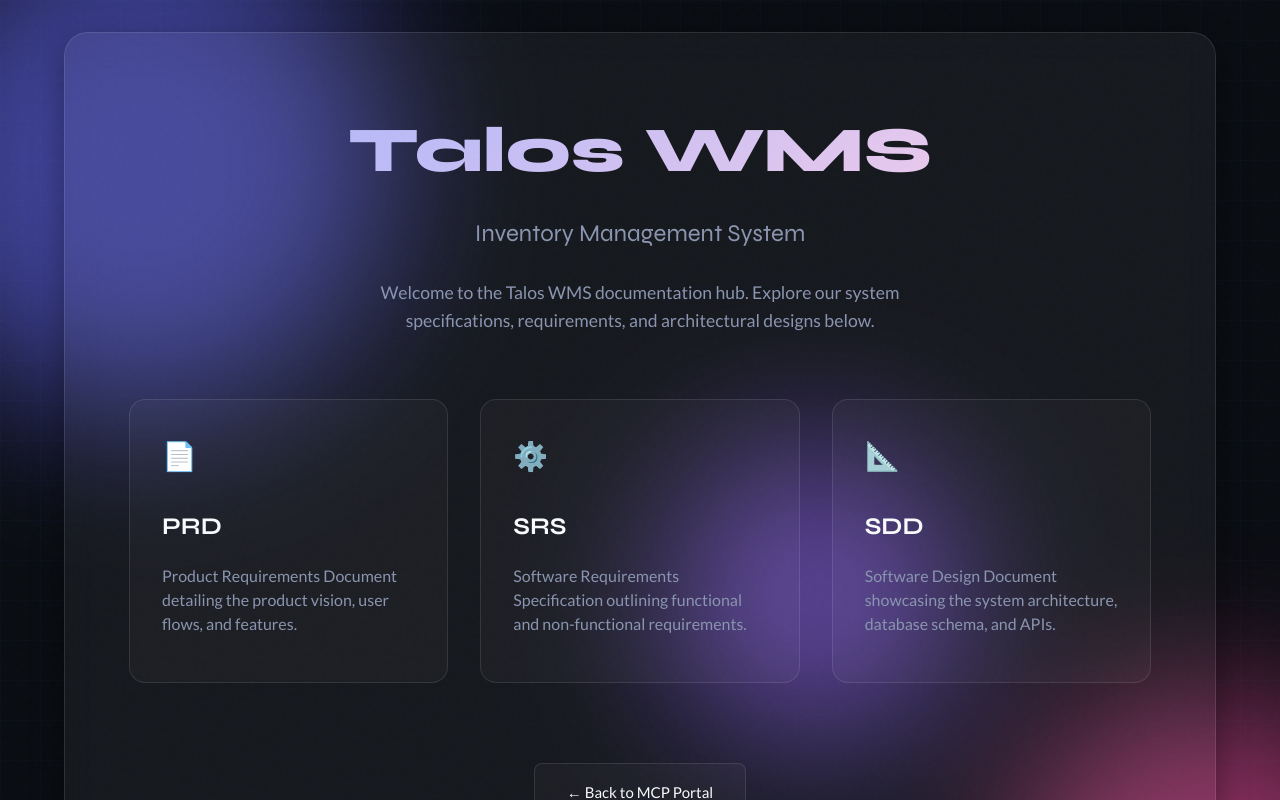
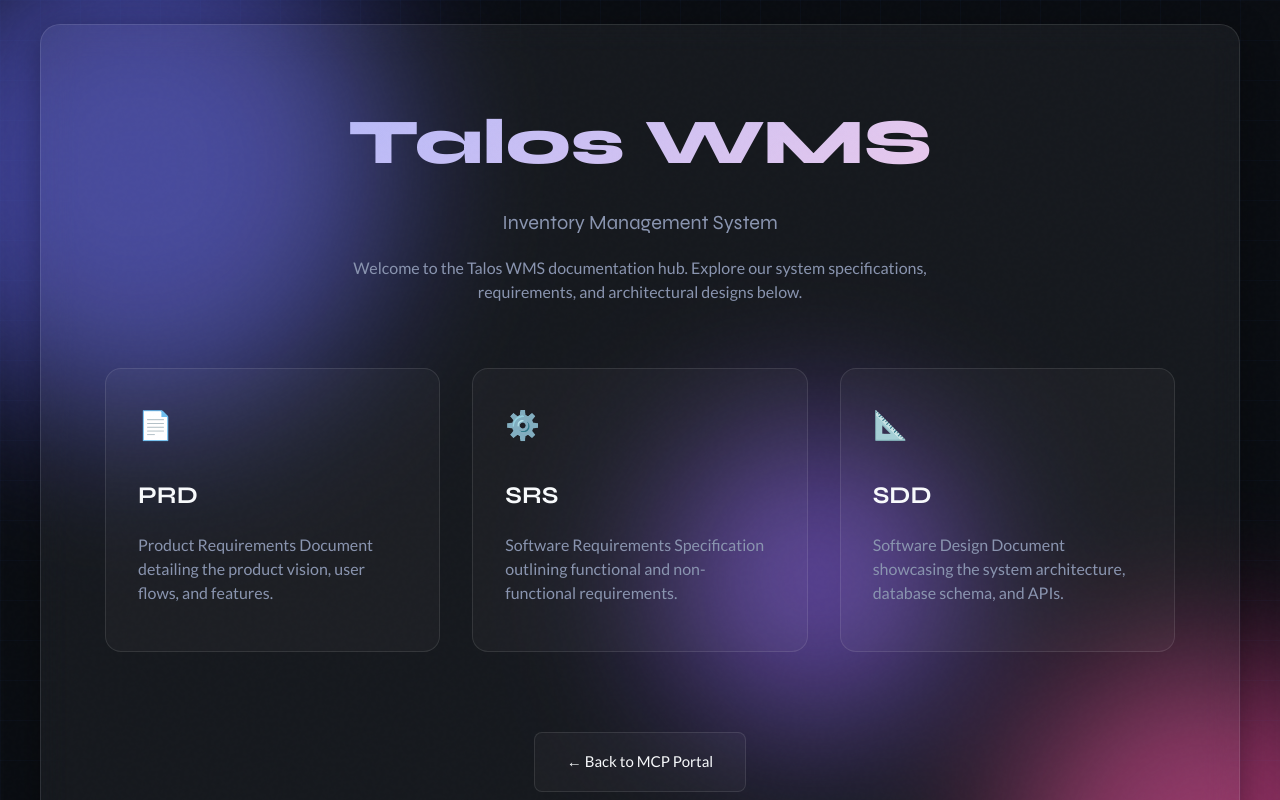
Before and after one commit to itteammcp/projectapps, a Next.js app: page /talos-wms in a window 1280 px wide. Shown: the top 800 px of the page. Built offline with nearby package versions, Linux system fonts and the light colour scheme; a web font is replaced by a local one.

Commit message:
feat: add landing page and base component stylesheets with glassmorphism and theme support

```diff
--- a/src/app/landing.css
+++ b/src/app/landing.css
@@ -99,20 +99,20 @@ h1, h2, .subtitle {
 }
 
 .glass-container {
-    width: 90%;
+    width: 95%;
     max-width: 1200px;
     background: var(--glass-bg);
     backdrop-filter: blur(16px);
     -webkit-backdrop-filter: blur(16px);
     border: 1px solid var(--glass-border);
-    border-radius: 24px;
-    padding: 2rem;
+    border-radius: 20px;
+    padding: 1.5rem;
     box-shadow: var(--glass-shadow);
     z-index: 1;
     display: flex;
     flex-direction: column;
-    gap: 2rem;
-    margin: 2rem 0;
+    gap: 1.5rem;
+    margin: 1.5rem 0;
 }
 
 .hero {
@@ -120,7 +120,7 @@ h1, h2, .subtitle {
 }
 
 .hero h1 {
-    font-size: 3rem;
+    font-size: 2.5rem;
     font-weight: 800;
     background: linear-gradient(135deg, #a5b4fc, #fbcfe8);
     -webkit-background-clip: text;
@@ -129,16 +129,16 @@ h1, h2, .subtitle {
 }
 
 .hero .subtitle {
-    font-size: 1.5rem;
+    font-size: 1.25rem;
     color: var(--text-muted);
-    margin-bottom: 1.5rem;
+    margin-bottom: 1rem;
 }
 
 .hero .description {
     max-width: 600px;
     margin: 0 auto;
-    line-height: 1.6;
-    font-size: 1.1rem;
+    line-height: 1.5;
+    font-size: 1rem;
     color: var(--text-muted);
 }
 
--- a/src/app/styles.css
+++ b/src/app/styles.css
@@ -67,14 +67,14 @@
     z-index: 1;
     max-width: 1100px;
     margin: 0 auto;
-    padding: 0 24px 80px;
+    padding: 0 16px 60px;
   }
 
   /* ─── HEADER ────────────────────────────────────── */
   .doc-header {
-    padding: 64px 0 48px;
+    padding: 40px 0 32px;
     border-bottom: 1px solid var(--border);
-    margin-bottom: 56px;
+    margin-bottom: 40px;
     position: relative;
   }
 
@@ -185,8 +185,8 @@
     background: var(--surface);
     border: 1px solid var(--border);
     border-radius: var(--radius-lg);
-    padding: 28px 32px;
-    margin-bottom: 56px;
+    padding: 20px 24px;
+    margin-bottom: 40px;
   }
 
   .toc-title {
@@ -786,6 +786,17 @@
     .content {
       padding: 32px 36px;
     }
+    .page-wrap {
+      padding: 0 24px 80px;
+    }
+    .doc-header {
+      padding: 64px 0 48px;
+      margin-bottom: 56px;
+    }
+    .toc {
+      padding: 28px 32px;
+      margin-bottom: 56px;
+    }
   }
 
   @media (min-width: 768px) {
```
